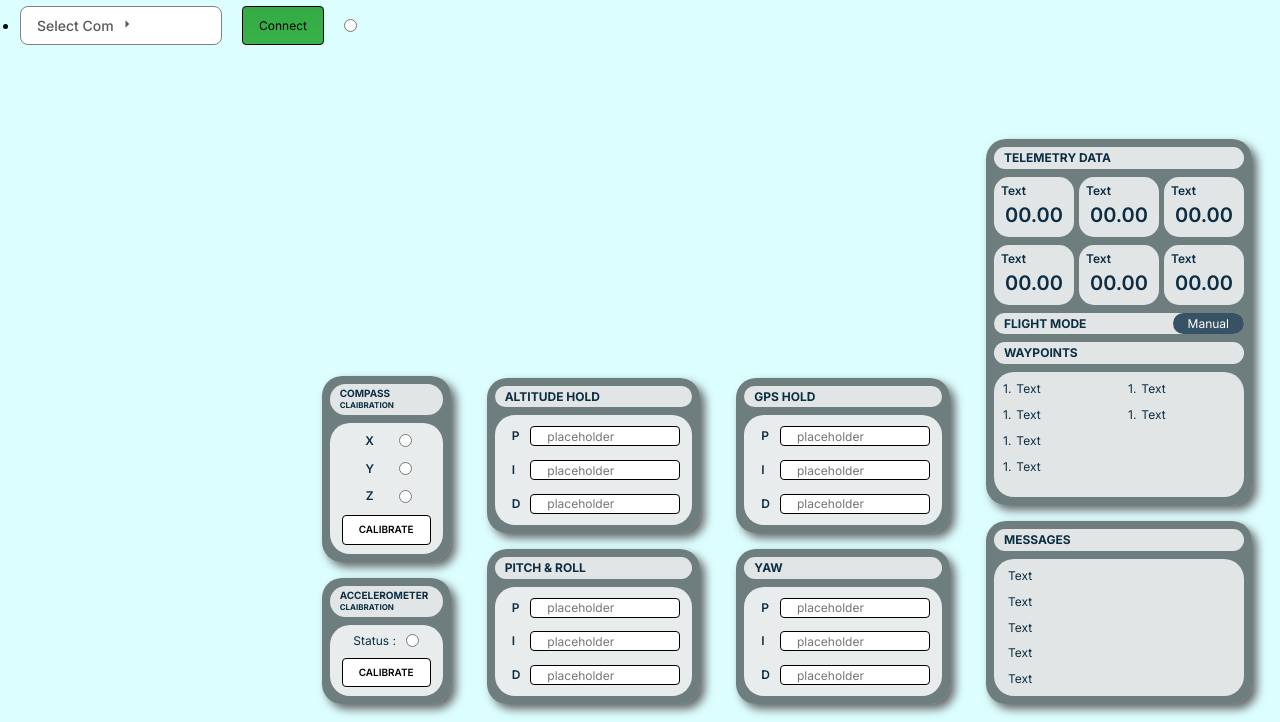
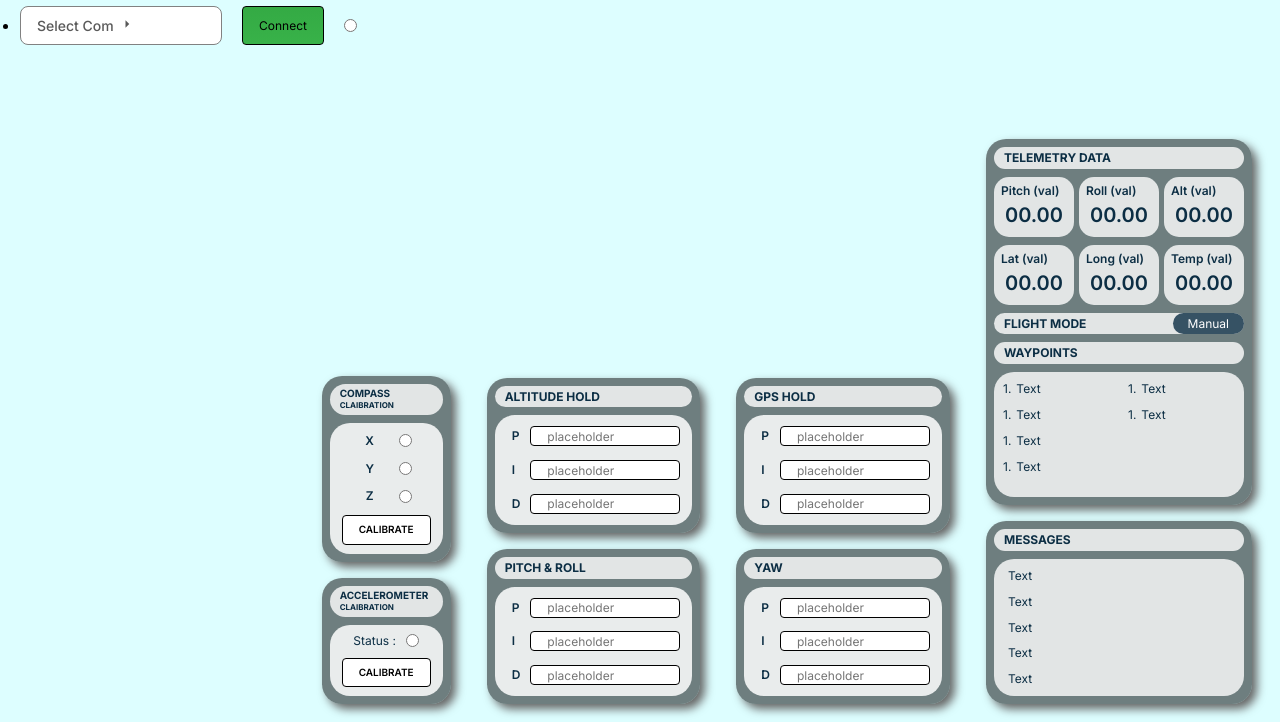
Before and after one commit to NandiniRaja030/daloft-aerospace-drone-navigation-application-test, a website built with Parcel: page index.html in a window 1280 px wide. Shown: the part 78-800 px from the top of the page. Built offline with nearby package versions, Linux system fonts and the light colour scheme.

Commit message:
PUSH PUSH PUSH

```diff
--- a/index.html
+++ b/index.html
@@ -395,29 +395,29 @@
               <div class="body-container04">
                 <div class="body-container05">
                   <div class="body-container06">
-                    <span class="body-text04">Text</span>
+                    <span class="body-text04">Pitch (val)</span>
                     <span class="body-text05">00.00</span>
                   </div>
                   <div class="body-container06">
-                    <span class="body-text04">Text</span>
+                    <span class="body-text04">Roll (val)</span>
                     <span class="body-text05">00.00</span>
                   </div>
                   <div class="body-container06">
-                    <span class="body-text04">Text</span>
+                    <span class="body-text04">Alt (val)</span>
                     <span class="body-text05">00.00</span>
                   </div>
                 </div>
                 <div class="body-container05">
                   <div class="body-container06">
-                    <span class="body-text04">Text</span>
+                    <span class="body-text04">Lat (val)</span>
                     <span class="body-text05">00.00</span>
                   </div>
                   <div class="body-container06">
-                    <span class="body-text04">Text</span>
+                    <span class="body-text04">Long (val)</span>
                     <span class="body-text05">00.00</span>
                   </div>
                   <div class="body-container06">
-                    <span class="body-text04">Text</span>
+                    <span class="body-text04">Temp (val)</span>
                     <span class="body-text05">00.00</span>
                   </div>
                 </div>
```
